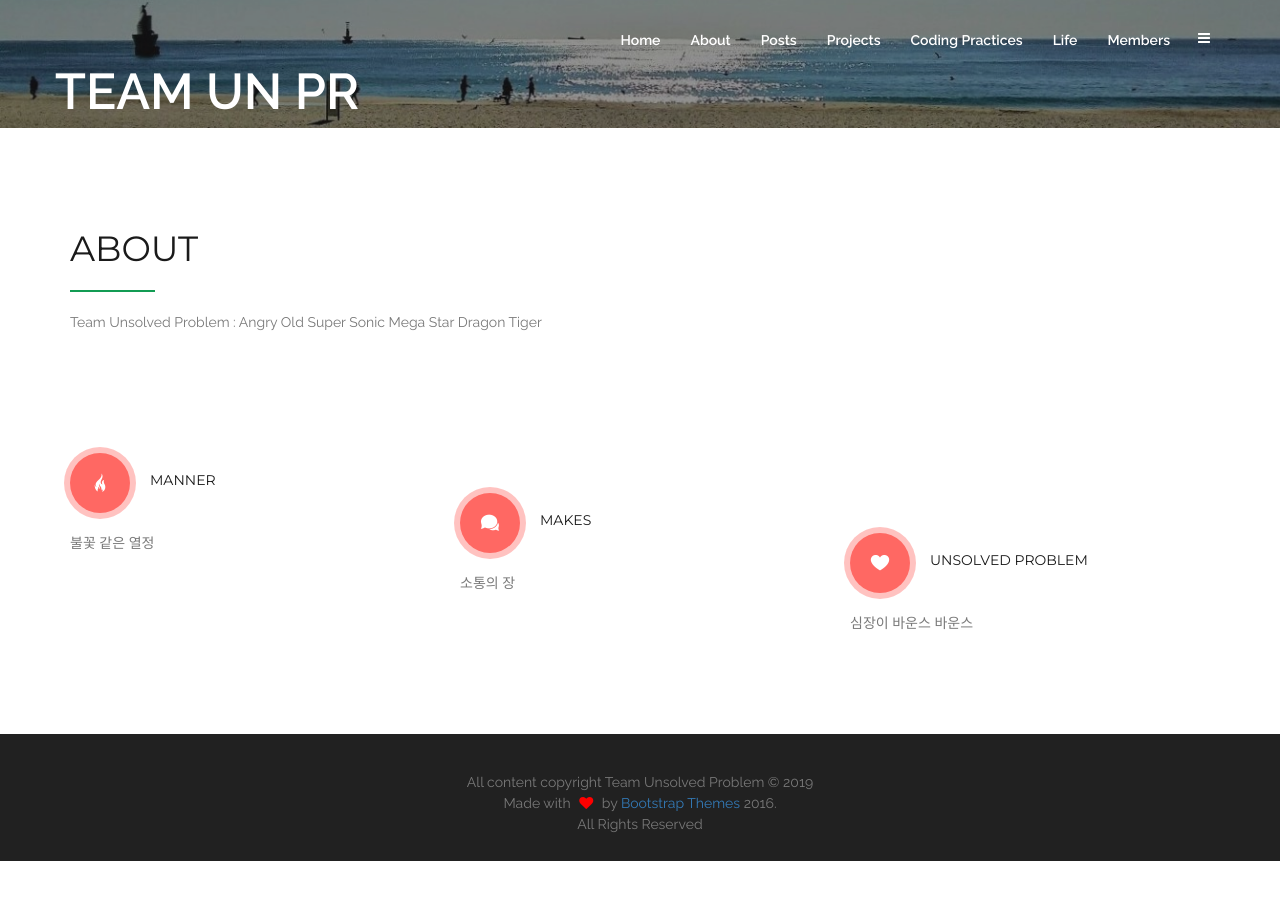
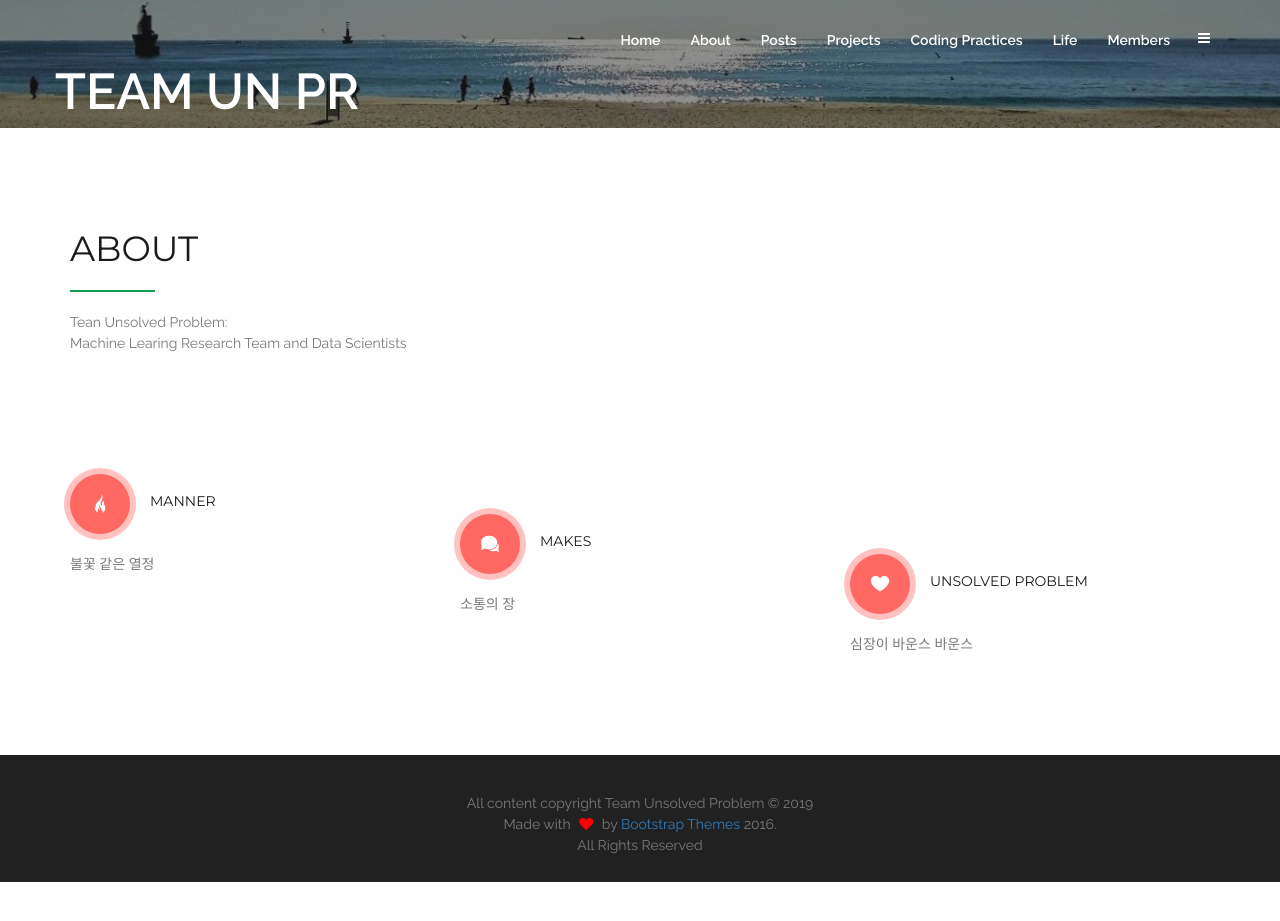
Before and after one commit to unsolvedproblem/unsolvedproblem.github.io, a Jekyll site: the page built from about.html, in a window 1280 px wide and 982 px high. Shown: the top 921 px of the window. Built offline with Jekyll 4.4.1, drawn with Linux system fonts in a browser that asks for light colours; some web fonts are replaced.

Commit message:
Update about.html

```diff
--- a/about.html
+++ b/about.html
@@ -19,7 +19,8 @@
                             <h2>ABOUT</h2>
                             <div class="separator_left"></div>
 
-                            <p> Team Unsolved Problem : Angry Old Super Sonic Mega Star Dragon Tiger </p>
+                            <p> Tean Unsolved Problem: <br>
+                              Machine Learing Research Team and Data Scientists </p>
 
                         </div>
                     </div>
```
